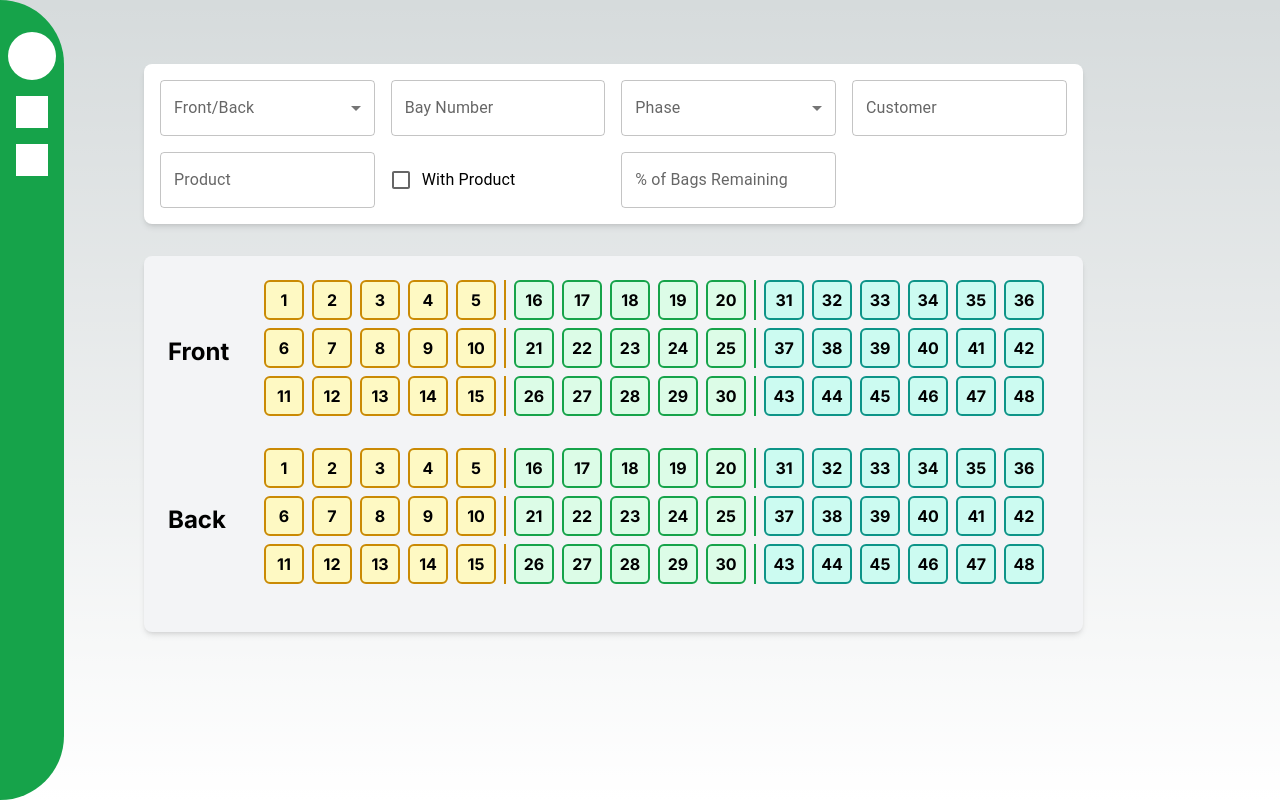
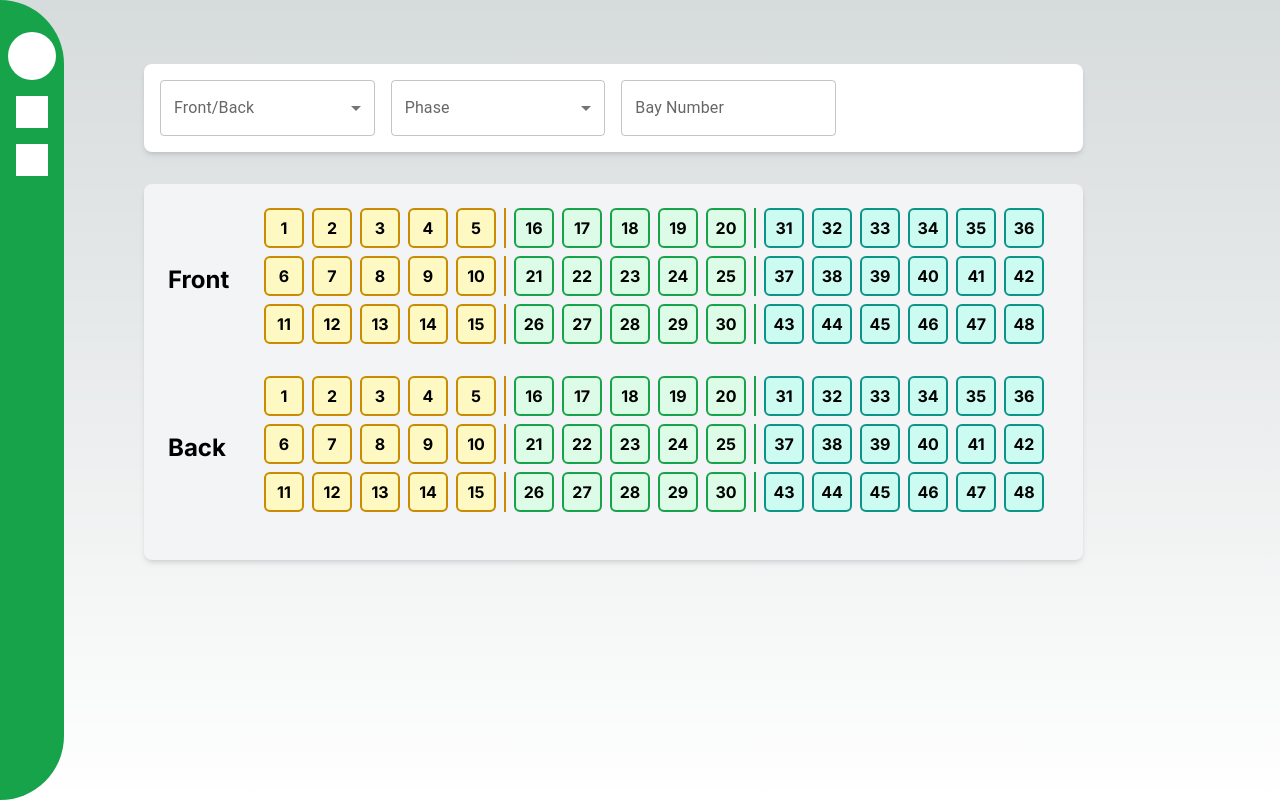
Before and after one commit to ivoorusso/bulkpaklocationmapFork, a Next.js app: page / in a window 1280 px wide. Built offline with nearby package versions, Linux system fonts and the light colour scheme.

Commit message:
updates filter and boxes

```diff
--- a/src/app/page.js
+++ b/src/app/page.js
@@ -10,14 +10,15 @@ import InputLabel from '@mui/material/InputLabel';
 import FormControl from '@mui/material/FormControl';
 import Checkbox from '@mui/material/Checkbox';
 import FormControlLabel from '@mui/material/FormControlLabel';
+import Tooltip from '@mui/material/Tooltip';
 
 export default function Home() {
   const [selectedBox, setSelectedBox] = useState(null);
   const [isDrawerOpen, setDrawerOpen] = useState(false);
   const [filters, setFilters] = useState({
     frontBack: '',
+    phase: '',
     bayNumber: '',
-    phase: '',
     customer: '',
     product: '',
     withProduct: false,
@@ -47,71 +48,102 @@ export default function Home() {
     });
   };
 
-  const renderBoxes = (phase1, phase2, phase3, prefix) => {
-    const filterMatch = (boxIndex) => {
-      // Aquí puedes agregar la lógica para verificar si la box cumple con los filtros.
-      return true;
+  const getPhase = (boxIndex) => {
+    if (boxIndex <= 15) return 'Phase 1';
+    if (boxIndex > 15 && boxIndex <= 30) return 'Phase 2';
+    if (boxIndex > 30) return 'Phase 3';
+    return 'Unknown Phase';
   };
 
+  const filterMatch = (boxIndex, prefix) => {
+    const phase = getPhase(boxIndex);
+    const phaseMatch =
+      filters.phase === '' || filters.phase === phase;
+
+    const frontBackMatch =
+      filters.frontBack === '' || filters.frontBack === prefix;
+
+    return phaseMatch && frontBackMatch;
+  };
+
+  const renderBoxes = (phase1, phase2, phase3, prefix) => {
     return [...Array(3)].map((_, rowIndex) => (
       <div key={rowIndex} className="flex gap-2 mb-2">
         <div className="flex gap-2 border-r-2 border-yellow-600 pr-2">
           {phase1.slice(rowIndex * 5, rowIndex * 5 + 5).map((boxIndex) => {
-            const disabled = !filterMatch(boxIndex);
+            const disabled = !filterMatch(boxIndex, prefix);
+            const phase = getPhase(boxIndex);
             return (
+              <Tooltip
+                key={prefix + boxIndex}
+                title={`Box ${boxIndex} - ${phase} - ${prefix === 'F' ? 'Front' : 'Back'}`}
+                arrow
+              >
                 <div
-                key={prefix + boxIndex}
                   className={`w-10 h-10 rounded-md ${
                     selectedBox === prefix + boxIndex
                       ? 'bg-orange-500'
                       : disabled
                       ? 'bg-gray-300 cursor-not-allowed'
-                    : 'bg-yellow-100 border-yellow-600'
+                      : 'bg-yellow-100 border-yellow-600 cursor-pointer'
                   } border-2 flex items-center justify-center`}
                   onClick={() => handleBoxClick(prefix + boxIndex, disabled)}
                 >
                   <span className="text-black font-bold">{boxIndex}</span>
                 </div>
+              </Tooltip>
             );
           })}
         </div>
         <div className="flex gap-2 border-r-2 border-green-600 pr-2">
           {phase2.slice(rowIndex * 5, rowIndex * 5 + 5).map((boxIndex) => {
-            const disabled = !filterMatch(boxIndex);
+            const disabled = !filterMatch(boxIndex, prefix);
+            const phase = getPhase(boxIndex);
             return (
+              <Tooltip
+                key={prefix + boxIndex}
+                title={`Box ${boxIndex} - ${phase} - ${prefix === 'F' ? 'Front' : 'Back'}`}
+                arrow
+              >
                 <div
-                key={prefix + boxIndex}
                   className={`w-10 h-10 rounded-md ${
                     selectedBox === prefix + boxIndex
                       ? 'bg-orange-500'
                       : disabled
                       ? 'bg-gray-300 cursor-not-allowed'
-                    : 'bg-green-100 border-green-600'
+                      : 'bg-green-100 border-green-600 cursor-pointer'
                   } border-2 flex items-center justify-center`}
                   onClick={() => handleBoxClick(prefix + boxIndex, disabled)}
                 >
                   <span className="text-black font-bold">{boxIndex}</span>
                 </div>
+              </Tooltip>
             );
           })}
         </div>
         <div className="flex gap-2">
           {phase3.slice(rowIndex * 6, rowIndex * 6 + 6).map((boxIndex) => {
-            const disabled = !filterMatch(boxIndex);
+            const disabled = !filterMatch(boxIndex, prefix);
+            const phase = getPhase(boxIndex);
             return (
+              <Tooltip
+                key={prefix + boxIndex}
+                title={`Box ${boxIndex} - ${phase} - ${prefix === 'F' ? 'Front' : 'Back'}`}
+                arrow
+              >
                 <div
-                key={prefix + boxIndex}
                   className={`w-10 h-10 rounded-md ${
                     selectedBox === prefix + boxIndex
                       ? 'bg-orange-500'
                       : disabled
                       ? 'bg-gray-300 cursor-not-allowed'
-                    : 'bg-teal-100 border-teal-600'
+                      : 'bg-teal-100 border-teal-600 cursor-pointer'
                   } border-2 flex items-center justify-center`}
                   onClick={() => handleBoxClick(prefix + boxIndex, disabled)}
                 >
                   <span className="text-black font-bold">{boxIndex}</span>
                 </div>
+              </Tooltip>
             );
           })}
         </div>
@@ -147,19 +179,10 @@ export default function Home() {
                   <MenuItem value="">
                     <em>None</em>
                   </MenuItem>
-                  <MenuItem value="Front">Front</MenuItem>
-                  <MenuItem value="Back">Back</MenuItem>
+                  <MenuItem value="F">Front</MenuItem>
+                  <MenuItem value="B">Back</MenuItem>
                 </Select>
               </FormControl>
-
-              <TextField
-                label="Bay Number"
-                variant="outlined"
-                className="w-full"
-                name="bayNumber"
-                value={filters.bayNumber}
-                onChange={handleFilterChange}
-              />
 
               <FormControl variant="outlined" className="w-full">
                 <InputLabel>Phase</InputLabel>
@@ -179,43 +202,11 @@ export default function Home() {
               </FormControl>
 
               <TextField
-                label="Customer"
+                label="Bay Number"
                 variant="outlined"
                 className="w-full"
-                name="customer"
-                value={filters.customer}
-                onChange={handleFilterChange}
-              />
-
-              <TextField
-                label="Product"
-                variant="outlined"
-                className="w-full"
-                name="product"
-                value={filters.product}
-                onChange={handleFilterChange}
-              />
-
-              <FormControlLabel
-                control={
-                  <Checkbox
-                    checked={filters.withProduct}
-                    onChange={(e) =>
-                      setFilters({ ...filters, withProduct: e.target.checked })
-                    }
-                    name="withProduct"
-                    color="primary"
-                  />
-                }
-                label="With Product"
-              />
-
-              <TextField
-                label="% of Bags Remaining"
-                variant="outlined"
-                className="w-full"
-                name="bagsRemaining"
-                value={filters.bagsRemaining}
+                name="bayNumber"
+                value={filters.bayNumber}
                 onChange={handleFilterChange}
               />
             </div>
@@ -261,7 +252,7 @@ export default function Home() {
       >
         <Box p={2} width="250px" textAlign="center" role="presentation">
           <Button onClick={closeDrawer}>Close</Button>
-          <p>Menú para la box {selectedBox}</p>
+          <p>Box {selectedBox}</p>
         </Box>
       </Drawer>
     </main>
```
Lines whose indentation alone changed are shown as unchanged.
